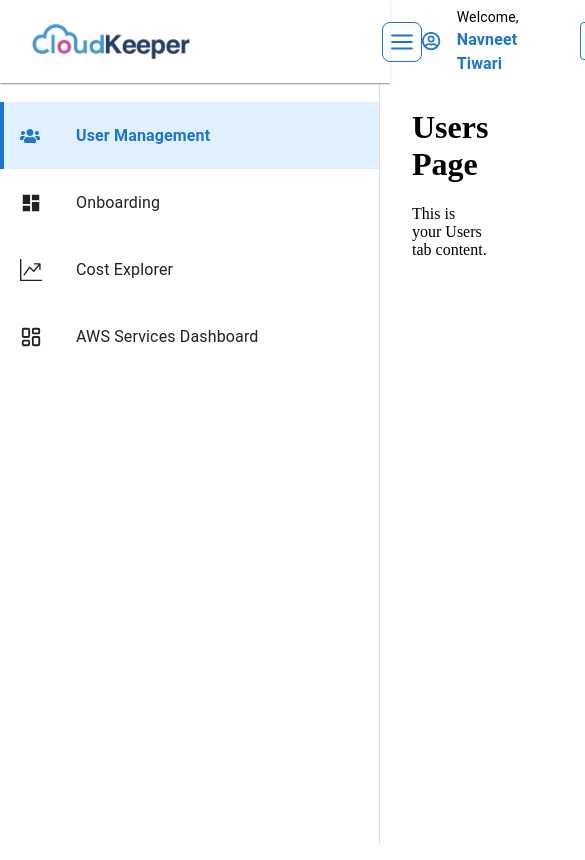
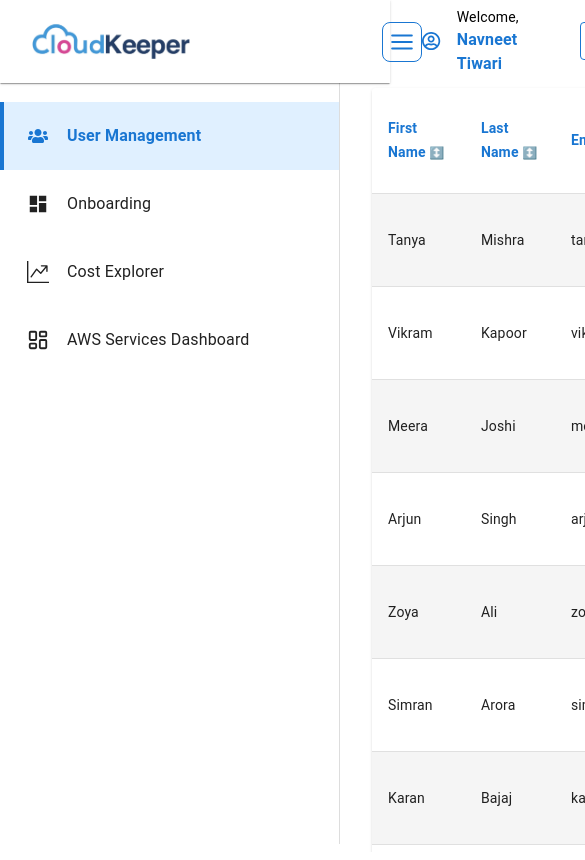
Before and after one commit to nvnetpd10/Cloudbalance, a React (Vite) app in the folder frontend/CloudBalance/: page /dashboard/users in a window 390 px wide. Shown: the top 860 px of the page, 585 px wide, since content can reach past the window. Built offline with nearby package versions, Linux system fonts and the light colour scheme; sample sign-in values are in the browser's storage.

Commit message:
side bar responsive and table added

```diff
--- /dev/null
+++ b/frontend/CloudBalance/src/components/common/DataTable.jsx
@@ -0,0 +1,173 @@
+// import { styled } from "@mui/material/styles";
+// import Table from "@mui/material/Table";
+// import TableBody from "@mui/material/TableBody";
+// import TableCell, { tableCellClasses } from "@mui/material/TableCell";
+// import TableContainer from "@mui/material/TableContainer";
+// import TableHead from "@mui/material/TableHead";
+// import TableRow from "@mui/material/TableRow";
+// import Paper from "@mui/material/Paper";
+
+// // ---- COMMON STYLING ----
+// const StyledTableCell = styled(TableCell)(({ theme }) => ({
+//   [`&.${tableCellClasses.head}`]: {
+//     backgroundColor: "#ffffff", // white background
+//     color: "#1976d2", // blue text
+//     fontWeight: 600,
+//   },
+//   [`&.${tableCellClasses.body}`]: {
+//     fontSize: 14,
+//   },
+// }));
+
+// const StyledTableRow = styled(TableRow)(({ theme }) => ({
+//   "&:nth-of-type(odd)": {
+//     backgroundColor: theme.palette.action.hover,
+//   },
+//   "&:last-child td, &:last-child th": {
+//     border: 0,
+//   },
+// }));
+
+// // ---- REUSABLE TABLE COMPONENT ----
+// export default function DataTable({ columns = [], rows = [] }) {
+//   return (
+//     <TableContainer component={Paper}>
+//       <Table sx={{ minWidth: 700 }}>
+//         <TableHead>
+//           <TableRow>
+//             {columns.map((col) => (
+//               <StyledTableCell key={col.key || col.field}>
+//                 {col.name}
+//               </StyledTableCell>
+//             ))}
+//           </TableRow>
+//         </TableHead>
+
+//         <TableBody>
+//           {rows.map((row, index) => (
+//             <StyledTableRow key={index}>
+//               {columns.map((col) => (
+//                 <StyledTableCell key={col.key || col.field}>
+//                   {col.formatter
+//                     ? col.formatter(row) // 🎉 <-- FIXED
+//                     : row[col.field]}
+//                 </StyledTableCell>
+//               ))}
+//             </StyledTableRow>
+//           ))}
+//         </TableBody>
+//       </Table>
+//     </TableContainer>
+//   );
+// }
+
+import { useState } from "react";
+import { styled } from "@mui/material/styles";
+import Table from "@mui/material/Table";
+import TableBody from "@mui/material/TableBody";
+import TableCell, { tableCellClasses } from "@mui/material/TableCell";
+import TableContainer from "@mui/material/TableContainer";
+import TableHead from "@mui/material/TableHead";
+import TableRow from "@mui/material/TableRow";
+import Paper from "@mui/material/Paper";
+
+// ---- STYLING ----
+const StyledTableCell = styled(TableCell)(({ theme }) => ({
+  [`&.${tableCellClasses.head}`]: {
+    backgroundColor: "#fff",
+    color: "#1976d2",
+    fontWeight: 600,
+    cursor: "pointer",
+    userSelect: "none",
+  },
+  [`&.${tableCellClasses.body}`]: {
+    fontSize: 14,
+  },
+}));
+
+const StyledTableRow = styled(TableRow)(({ theme }) => ({
+  "&:nth-of-type(odd)": {
+    backgroundColor: theme.palette.action.hover,
+  },
+  "&:last-child td, &:last-child th": {
+    border: 0,
+  },
+}));
+
+export default function DataTable({ columns = [], rows = [] }) {
+  const [sortConfig, setSortConfig] = useState({
+    key: null,
+    direction: "asc",
+  });
+
+  const handleSort = (col, index) => {
+    // Only allow sorting for first 5 columns
+    if (index > 4) return;
+
+    let direction = "asc";
+    if (sortConfig.key === col.field && sortConfig.direction === "asc") {
+      direction = "desc";
+    } else if (
+      sortConfig.key === col.field &&
+      sortConfig.direction === "desc"
+    ) {
+      direction = null; // remove sorting
+    }
+
+    setSortConfig({ key: col.field, direction });
+  };
+
+  const sortedRows = [...rows];
+
+  if (sortConfig.direction) {
+    sortedRows.sort((a, b) => {
+      const valA = a[sortConfig.key]?.toString().toLowerCase() || "";
+      const valB = b[sortConfig.key]?.toString().toLowerCase() || "";
+
+      if (sortConfig.direction === "asc") return valA > valB ? 1 : -1;
+      if (sortConfig.direction === "desc") return valA < valB ? 1 : -1;
+      return 0;
+    });
+  }
+
+  const getSortIcon = (col) => {
+    if (sortConfig.key !== col.field) return "↕️";
+    if (sortConfig.direction === "asc") return "↑";
+    if (sortConfig.direction === "desc") return "↓";
+    return "↕️";
+  };
+
+  return (
+    <TableContainer component={Paper}>
+      <Table sx={{ minWidth: 700 }}>
+        <TableHead>
+          <TableRow>
+            {columns.map((col, index) => (
+              <StyledTableCell
+                key={col.key}
+                onClick={() => handleSort(col, index)}
+              >
+                {col.name}{" "}
+                {index < 5 && (
+                  <span style={{ fontSize: 12 }}>{getSortIcon(col)}</span>
+                )}
+              </StyledTableCell>
+            ))}
+          </TableRow>
+        </TableHead>
+
+        <TableBody>
+          {sortedRows.map((row, index) => (
+            <StyledTableRow key={index}>
+              {columns.map((col) => (
+                <StyledTableCell key={col.key}>
+                  {col.formatter ? col.formatter(row) : row[col.field]}
+                </StyledTableCell>
+              ))}
+            </StyledTableRow>
+          ))}
+        </TableBody>
+      </Table>
+    </TableContainer>
+  );
+}
--- a/frontend/CloudBalance/src/layouts/MainLayout.jsx
+++ b/frontend/CloudBalance/src/layouts/MainLayout.jsx
@@ -1,20 +1,36 @@
+// Layout.jsx (Modified - Simplified ml for fixed 60px sidebar)
 import { useState } from "react";
 import Sidebar from "./Sidebar";
 import Navbar from "./Navbar";
 import { Outlet } from "react-router-dom";
 import { Box, Toolbar } from "@mui/material";
 
+// Use the same width as defined in Sidebar.jsx
+const fixedSidebarWidth = 0;
+
 export default function Layout() {
-  const [open, setOpen] = useState(true); // sidebar open by default
+  const [open, setOpen] = useState(true); // 'open' state can now be used for a future expanded state
 
   return (
     <Box sx={{ display: "flex", height: "100vh" }}>
-      <Sidebar open={open} /> {/* 🔥 Send open to Sidebar */}
-      <Box sx={{ flexGrow: 1, display: "flex", flexDirection: "column" }}>
-        {/* Navbar fixed on top */}
-        <Navbar toggleSidebar={() => setOpen(!open)} /> {/* 🔥 Pass toggle */}
-        {/* Prevent overlap */}
+      {/* Sidebar - always visible at 60px */}
+      <Sidebar open={open} />
+
+      {/* Main section */}
+      <Box
+        sx={{
+          flexGrow: 1,
+          display: "flex",
+          flexDirection: "column",
+          // The main content should always start 60px from the left,
+          // to clear the always-present sidebar.
+          marginLeft: `${fixedSidebarWidth}px`,
+        }}
+      >
+        <Navbar toggleSidebar={() => setOpen(!open)} />
+
         <Toolbar />
+
         <Box sx={{ padding: 3, overflowY: "auto", flexGrow: 1 }}>
           <Outlet />
         </Box>
--- a/frontend/CloudBalance/src/layouts/Sidebar.jsx
+++ b/frontend/CloudBalance/src/layouts/Sidebar.jsx
@@ -13,10 +13,13 @@ import { BsGraphUpArrow } from "react-icons/bs";
 import { MdDashboard } from "react-icons/md";
 import { LuLayoutDashboard } from "react-icons/lu";
 
-const drawerWidth = 380;
+const collapsedWidth = 70;
+const expandedWidth = 340;
 
 export default function Sidebar({ open }) {
   const location = useLocation();
+
+  const currentWidth = open ? expandedWidth : collapsedWidth;
 
   const menuItems = [
     {
@@ -41,7 +44,6 @@ export default function Sidebar({ open }) {
     },
   ];
 
-  // Make "User Management" active when URL = /dashboard
   const isActive = (path) =>
     location.pathname === path ||
     (path === "/dashboard/users" && location.pathname === "/dashboard");
@@ -49,23 +51,31 @@ export default function Sidebar({ open }) {
   return (
     <Drawer
       variant="persistent"
-      open={open}
+      open={true}
       sx={{
-        width: drawerWidth,
+        width: currentWidth,
         flexShrink: 0,
+        transition: (theme) =>
+          theme.transitions.create("width", {
+            easing: theme.transitions.easing.sharp,
+            duration: theme.transitions.duration.enteringScreen,
+          }),
         "& .MuiDrawer-paper": {
-          width: drawerWidth,
+          width: currentWidth,
           boxSizing: "border-box",
           borderRight: "1px solid #ddd",
           paddingTop: "30px",
+          transition: (theme) =>
+            theme.transitions.create("width", {
+              easing: theme.transitions.easing.sharp,
+              duration: theme.transitions.duration.enteringScreen,
+            }),
         },
       }}
     >
       <Toolbar />
 
       <List sx={{ mt: 1 }}>
-        {" "}
-        {/* optional extra spacing */}
         {menuItems.map((item) => {
           const active = isActive(item.path);
 
@@ -75,18 +85,29 @@ export default function Sidebar({ open }) {
               component={Link}
               to={item.path}
               sx={{
-                py: 2.2,
+                paddingY: "18px",
                 bgcolor: active ? "#e0f0ff" : "transparent",
                 borderLeft: active
                   ? "4px solid #1976d2"
                   : "4px solid transparent",
                 "&:hover": { bgcolor: "#e0f0ff" },
+                justifyContent: open ? "initial" : "center",
               }}
             >
-              <ListItemIcon sx={{ color: active ? "#1976d2" : "inherit" }}>
+              <ListItemIcon
+                sx={{
+                  color: active ? "#1976d2" : "inherit",
+                  minWidth: open ? 35 : 0,
+                  mr: open ? 1.5 : "auto",
+                  justifyContent: "center",
+                  // 🚀 FIX: Add margin-bottom (mb) when sidebar is closed (open === false)
+                  mb: open ? 0 : 1.5,
+                }}
+              >
                 {item.icon}
               </ListItemIcon>
 
+              {open && (
                 <ListItemText
                   primary={item.label}
                   primaryTypographyProps={{
@@ -94,6 +115,7 @@ export default function Sidebar({ open }) {
                     color: active ? "#1976d2" : "inherit",
                   }}
                 />
+              )}
             </ListItemButton>
           );
         })}
--- a/frontend/CloudBalance/src/pages/Users/Users.jsx
+++ b/frontend/CloudBalance/src/pages/Users/Users.jsx
@@ -1,8 +1,137 @@
+import DataTable from "../../components/common/DataTable";
+import { FaEdit, FaTrash } from "react-icons/fa";
+import { Switch } from "@mui/material";
+
 export default function Users() {
-  return (
-    <div>
-      <h1>Users Page</h1>
-      <p>This is your Users tab content.</p>
-    </div>
-  );
+  const columns = [
+    { name: "First Name", field: "firstName", key: "firstName" },
+    { name: "Last Name", field: "lastName", key: "lastName" },
+    { name: "Email", field: "email", key: "email" },
+    { name: "Roles", field: "roles", key: "roles" },
+    { name: "Last Login", field: "lastLogin", key: "lastLogin" },
+
+    // Toggle column
+    {
+      name: "Active",
+      key: "active",
+      formatter: (row) => (
+        <Switch
+          checked={row.active}
+          onChange={() => console.log("Toggled:", row.id)}
+          size="small"
+        />
+      ),
+    },
+
+    // Edit column
+    {
+      name: "Edit",
+      key: "edit",
+      formatter: (row) => (
+        <FaEdit
+          size={18}
+          style={{ cursor: "pointer", color: "#1976d2" }}
+          onClick={() => console.log("Edit user:", row.id)}
+        />
+      ),
+    },
+
+    // Delete column
+    {
+      name: "Delete",
+      key: "delete",
+      formatter: (row) => (
+        <FaTrash
+          size={18}
+          style={{ cursor: "pointer", color: "#1976d2" }} // blue
+          onClick={() => console.log("Delete user:", row.id)}
+        />
+      ),
+    },
+  ];
+
+  const rows = [
+    {
+      id: 1,
+      firstName: "Navneet",
+      lastName: "Tiwari",
+      email: "navneet@test.com",
+      roles: "Admin",
+      lastLogin: "2025-01-10 09:45",
+    },
+    {
+      id: 2,
+      firstName: "Rohit",
+      lastName: "Sharma",
+      email: "rohit@test.com",
+      roles: "Editor",
+      lastLogin: "2025-01-09 14:20",
+    },
+    {
+      id: 3,
+      firstName: "Aisha",
+      lastName: "Khan",
+      email: "aisha@test.com",
+      roles: "Viewer",
+      lastLogin: "2025-01-08 18:05",
+    },
+    {
+      id: 4,
+      firstName: "Karan",
+      lastName: "Bajaj",
+      email: "karan@test.com",
+      roles: "Admin",
+      lastLogin: "2025-01-11 11:30",
+    },
+    {
+      id: 5,
+      firstName: "Simran",
+      lastName: "Arora",
+      email: "simran@test.com",
+      roles: "Viewer",
+      lastLogin: "2025-01-12 12:10",
+    },
+    {
+      id: 6,
+      firstName: "Zoya",
+      lastName: "Ali",
+      email: "zoya@test.com",
+      roles: "Editor",
+      lastLogin: "2025-01-09 16:55",
+    },
+    {
+      id: 7,
+      firstName: "Arjun",
+      lastName: "Singh",
+      email: "arjun@test.com",
+      roles: "Viewer",
+      lastLogin: "2025-01-10 08:40",
+    },
+    {
+      id: 8,
+      firstName: "Meera",
+      lastName: "Joshi",
+      email: "meera@test.com",
+      roles: "Editor",
+      lastLogin: "2025-01-12 10:25",
+    },
+    {
+      id: 9,
+      firstName: "Vikram",
+      lastName: "Kapoor",
+      email: "vikram@test.com",
+      roles: "Admin",
+      lastLogin: "2025-01-11 17:50",
+    },
+    {
+      id: 10,
+      firstName: "Tanya",
+      lastName: "Mishra",
+      email: "tanya@test.com",
+      roles: "Viewer",
+      lastLogin: "2025-01-07 09:15",
+    },
+  ];
+
+  return <DataTable columns={columns} rows={rows} />;
 }
--- /dev/null
+++ b/package.json
@@ -0,0 +1,6 @@
+{
+  "dependencies": {
+    "@mui/styles": "^6.5.0",
+    "@phosphor-icons/react": "^2.1.10"
+  }
+}
```
Also changed, not shown: 1 other file (tests, documents, lock files or other folders). Lines whose indentation alone changed are shown as unchanged.
